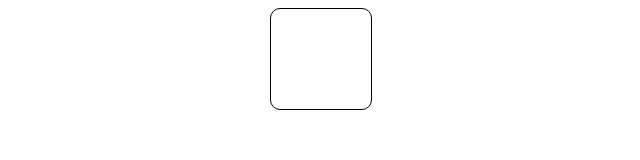
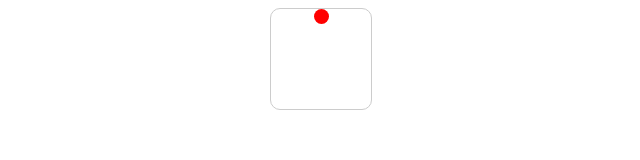
Before and after one commit to IcemakerHuang/test-2, a plain HTML site: page index.html in a window 1280 px wide. Shown: the whole page, without its empty margins (319-959 px from the left). Drawn offline with Linux system fonts and the light colour scheme.

Commit message:
加一個紅點點!

```diff
--- a/index.html
+++ b/index.html
@@ -3,21 +3,28 @@
 <head>
     <meta charset="UTF-8">
     <meta name="viewport" content="width=device-width, initial-scale=1.0">
-    <title>星座判斷器</title>
+    <title>dice</title>
     <style>
-        .d1{
+        .d{
             width: 100px;
             height: 100px;
-            border: 1px solid black;
+            border: 1px solid #ccc;
             border-radius: 10px;
             margin: auto;
         }
+        .p1{
+            width: 15px;
+            height: 15px;
+            border-radius: 50%;
+            background-color: red;
+            margin: auto;
+        }
+
+
     </style>
 </head>
 <body>
-    <div class="d1">
-
-    </div>
+    <div class="d"><div class="p1"></div></div>
 
 </body>
 </html>
```
